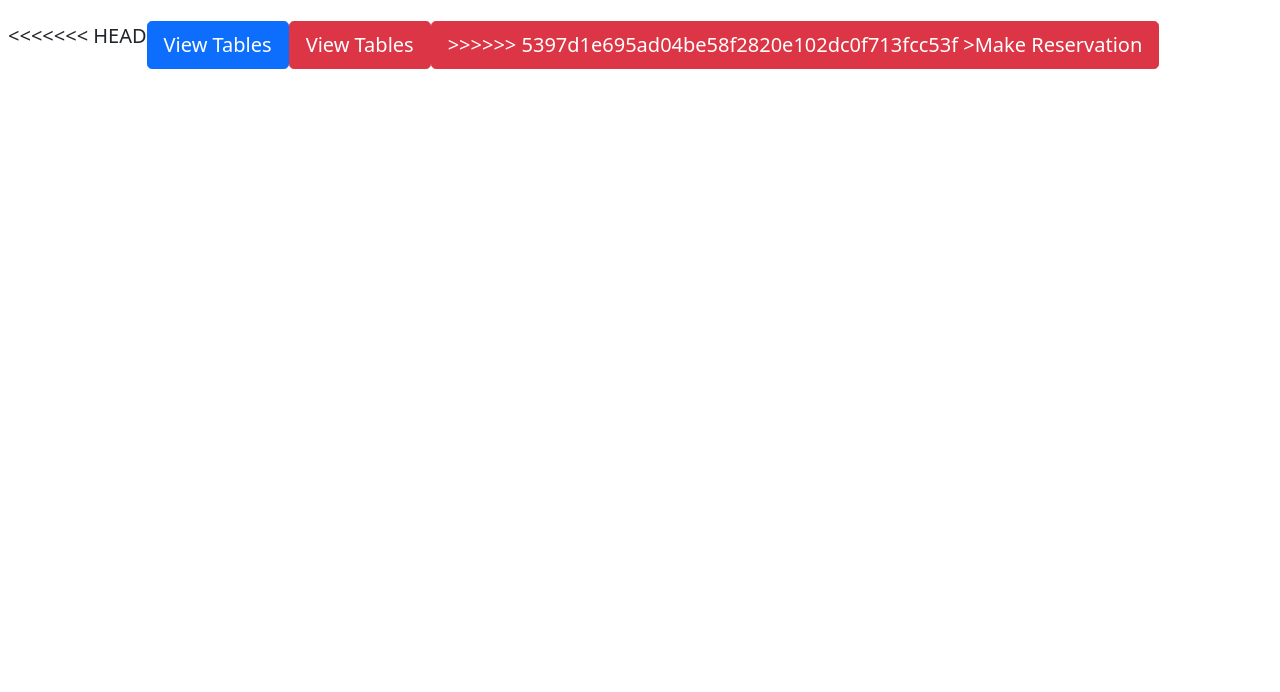
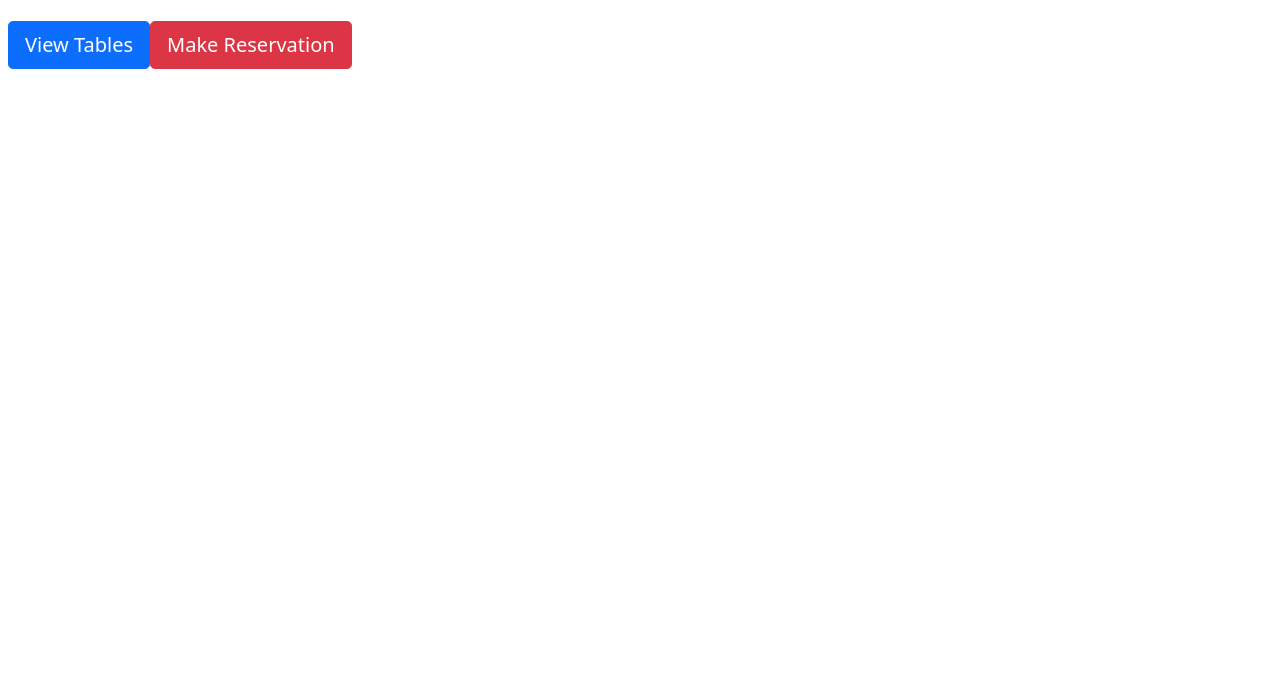
Before and after one commit to SeattleSal/hot-restaurant, a website: page index.html in a window 1280 px wide. Shown: the part 108-800 px from the top of the page. Drawn offline with nearby package versions, Linux system fonts and the light colour scheme.

Commit message:
made changes

```diff
--- a/index.html
+++ b/index.html
@@ -16,23 +16,10 @@
       <h1 class="display-4">Hot Restaurant</h1>
       <p class="lead">Book your seat before they are all gone!</p>
       <p class="lead d-inline-flex p-2">
-<<<<<<< HEAD
-        <a
-          class="btn btn-primary btn-lg pr-5"
-          href="./tables"
-          role="button"
-          >View Tables</a
-        >
-        <a
-          class="btn btn-danger btn-lg pl-5"
-          href="./reserve"
-          role="button"
-=======
         <a class="btn btn-primary btn-lg pr-5" href="./tables" role="button"
           >View Tables</a
         >
         <a class="btn btn-danger btn-lg pl-5" href="./reserve" role="button"
->>>>>>> 5397d1e695ad04be58f2820e102dc0f713fcc53f
           >Make Reservation</a
         >
       </p>
```
Also changed, not shown: reserve.html (+0 -7 lines).
